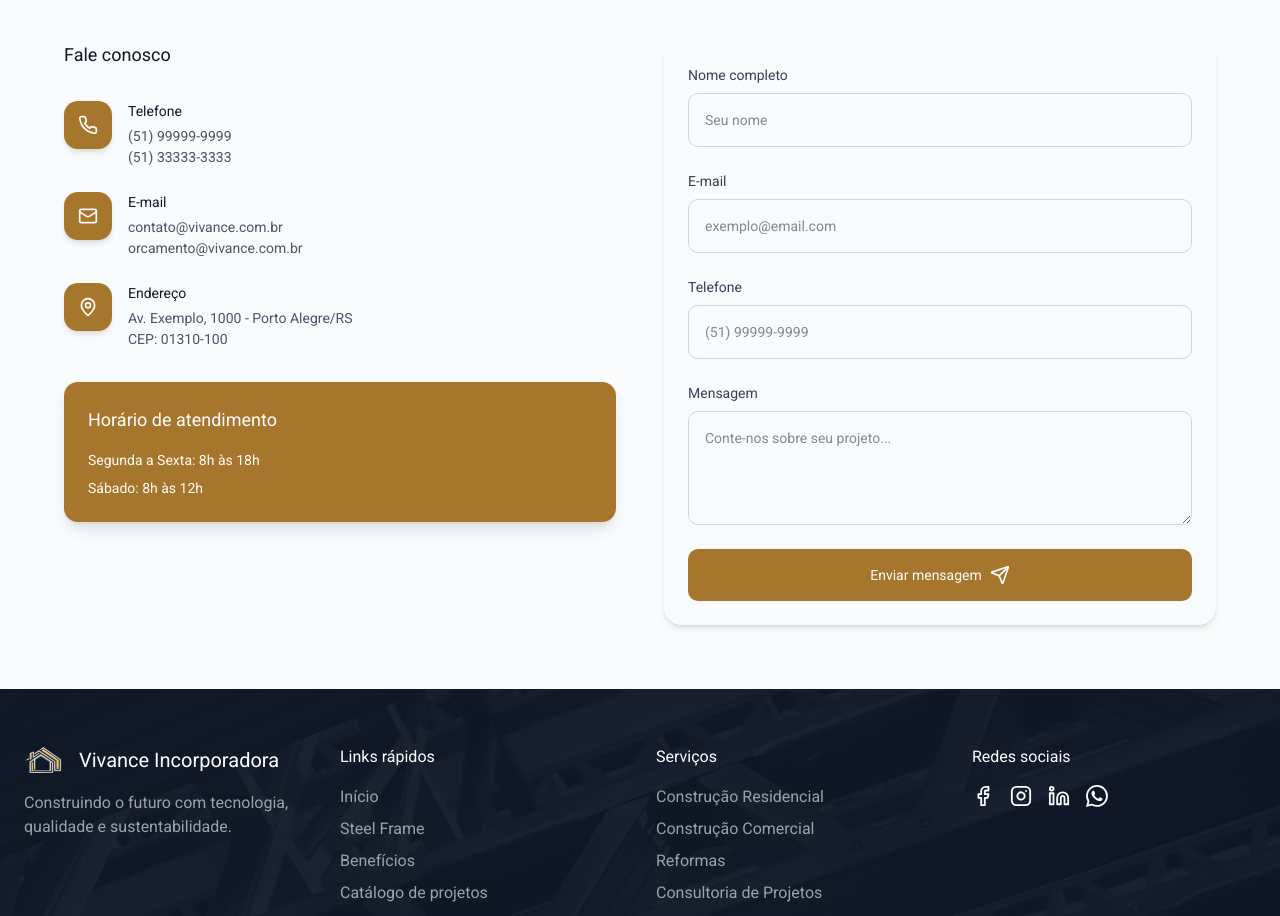
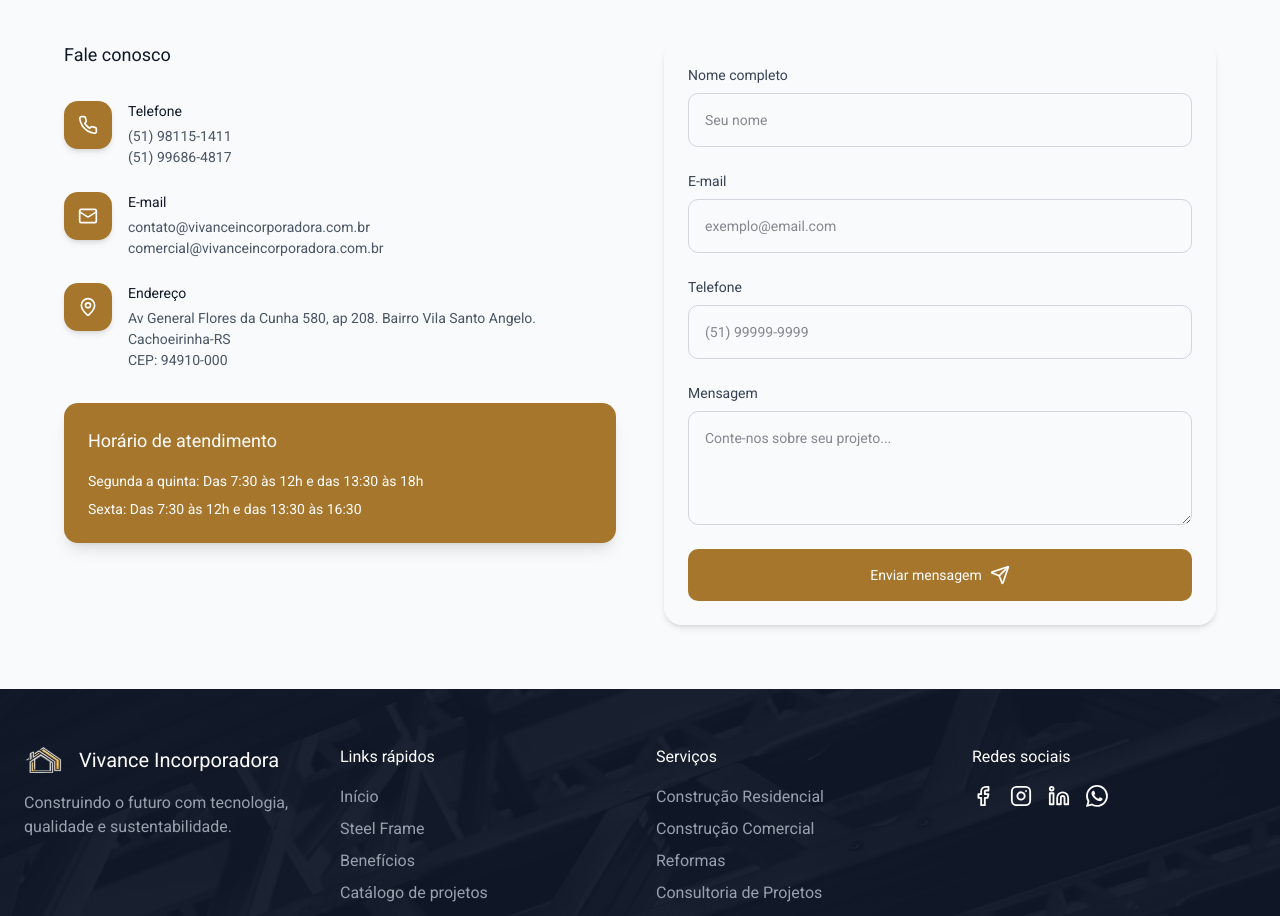
Before and after one commit to vivancesteel/vivance, a Next.js app: page / in a window 1280 px wide. Shown: the part 4700-5616 px from the top of the page. Built offline with nearby package versions, Linux system fonts and the light colour scheme; no server answers.

Commit message:
refactor: implementa dados do cliente em contact

```diff
--- a/app/_components/contact.tsx
+++ b/app/_components/contact.tsx
@@ -14,20 +14,20 @@ export function Contact() {
   const contacts: Contact[] = [
     {
       label: "Telefone",
-      opt1: "(51) 99999-9999",
-      opt2: "(51) 33333-3333",
+      opt1: "(51) 98115-1411",
+      opt2: "(51) 99686-4817",
       icon: LuPhone,
     },
     {
       label: "E-mail",
-      opt1: "contato@vivance.com.br",
-      opt2: "orcamento@vivance.com.br",
+      opt1: "contato@vivanceincorporadora.com.br",
+      opt2: "comercial@vivanceincorporadora.com.br",
       icon: LuMail,
     },
     {
       label: "Endereço",
-      opt1: "Av. Exemplo, 1000 - Porto Alegre/RS",
-      opt2: "CEP: 01310-100",
+      opt1: "Av General Flores da Cunha 580, ap 208. Bairro Vila Santo Angelo. Cachoeirinha-RS",
+      opt2: "CEP: 94910-000",
       icon: LuMapPin,
     },
   ];
@@ -65,8 +65,12 @@ export function Contact() {
             <h3 className="text-base sm:text-lg max-w-52.75 mb-4">
               Horário de atendimento
             </h3>
-            <p className="mb-2 text-sm">Segunda a Sexta: 8h às 18h</p>
-            <p className="text-sm">Sábado: 8h às 12h</p>
+            <p className="mb-2 text-sm">
+              Segunda a quinta: Das 7:30 às 12h e das 13:30 às 18h
+            </p>
+            <p className="text-sm">
+              Sexta: Das 7:30 às 12h e das 13:30 às 16:30
+            </p>
           </div>
         </div>
 
```
